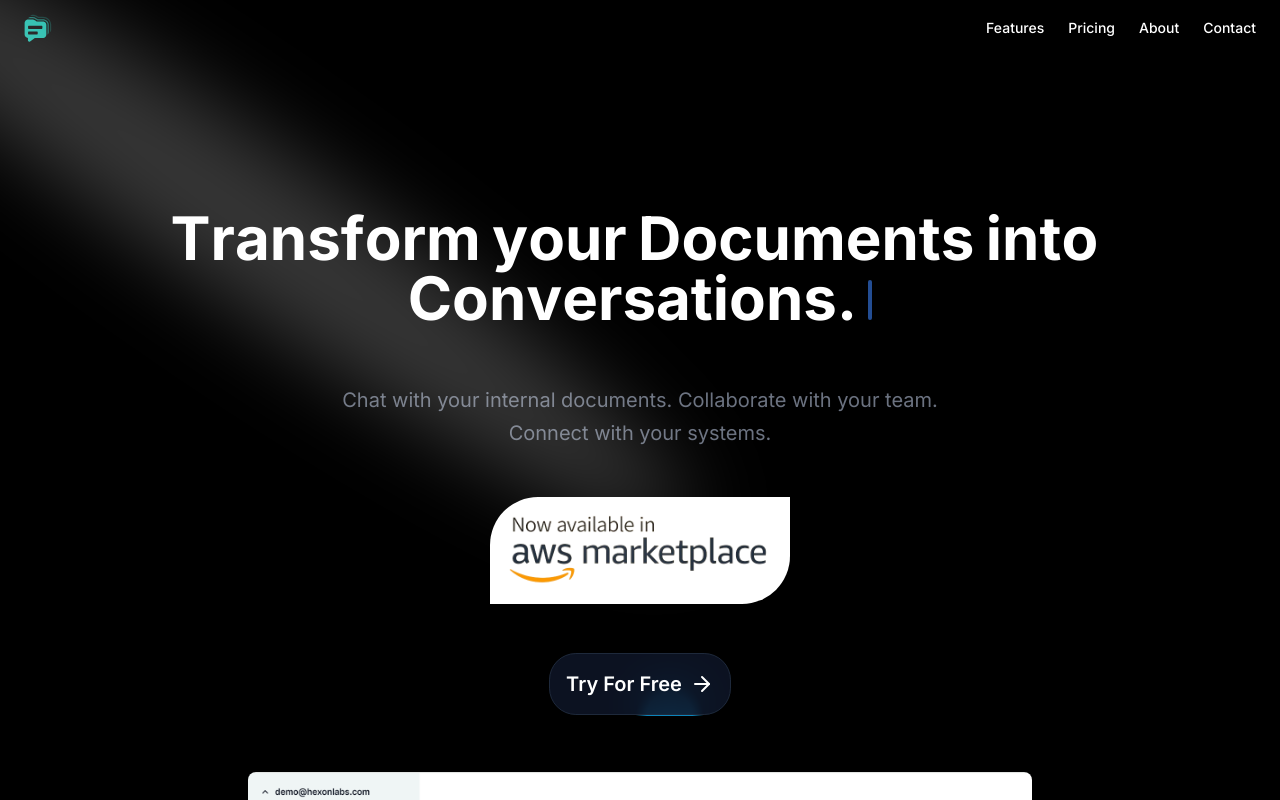
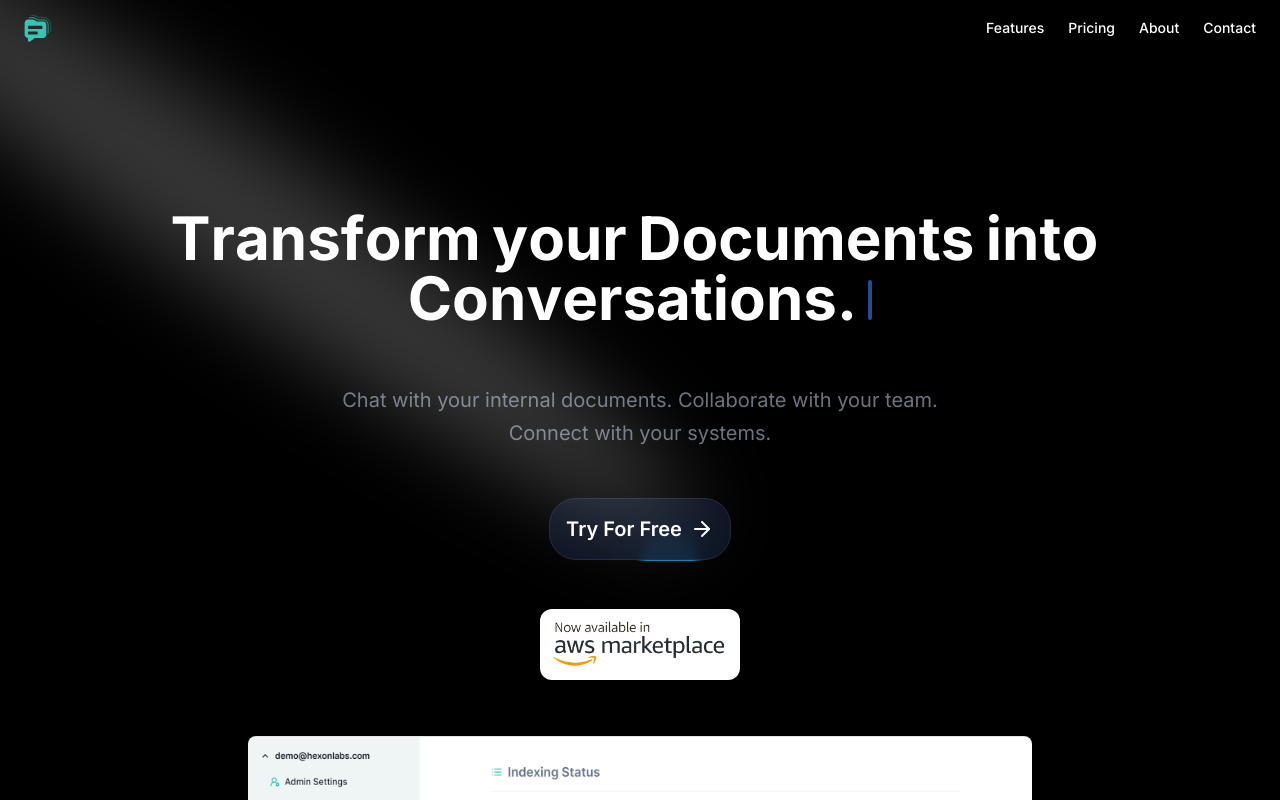
Before and after one commit to tarun-hexon/folder-chat-landing, a Next.js app: page / in a window 1280 px wide. Shown: the top 800 px of the page. Built offline with nearby package versions, Linux system fonts and the light colour scheme.

Commit message:
fix icon

```diff
--- a/app/page.jsx
+++ b/app/page.jsx
@@ -103,15 +103,7 @@ export default function Home() {
                   Chat with your internal documents. Collaborate with your team. Connect with your systems.
                 </p>
               </div>
-              <div className='bg-white rounded-tl-[3rem] rounded-br-[3rem]'>
-                <Image
-                src={'/assets/Aws.png'}
-                alt="Aws Marketplace"
-                className="m-auto rounded-md"
-                height={300}
-                width={300}
-                />
-              </div>
+
               <div className="mx-auto w-full space-y-2 flex flex-col justify-center items-center gap-4 flex-wrap" >
                 <a href={'https://demo.folder.chat/auth/signup'} target="_blank">
                   <BorderButton
@@ -119,7 +111,15 @@ export default function Home() {
                     duration={4000}
                   ><span>Try For  Free</span> <ArrowRight /></BorderButton></a>
               </div>
-
+              <div className='bg-white rounded-xl'>
+                <Image
+                src={'/assets/Aws.png'}
+                alt="Aws Marketplace"
+                className="m-auto rounded-md"
+                height={200}
+                width={200}
+                />
+              </div>
               <ImagesSlider
                 images={images}
                 className={cn('lg:h-[24rem] lg:w-[50rem] sm:h-[22rem] sm:w-[32rem] md:w-[36rem] h-[11rem] w-80')}
```
